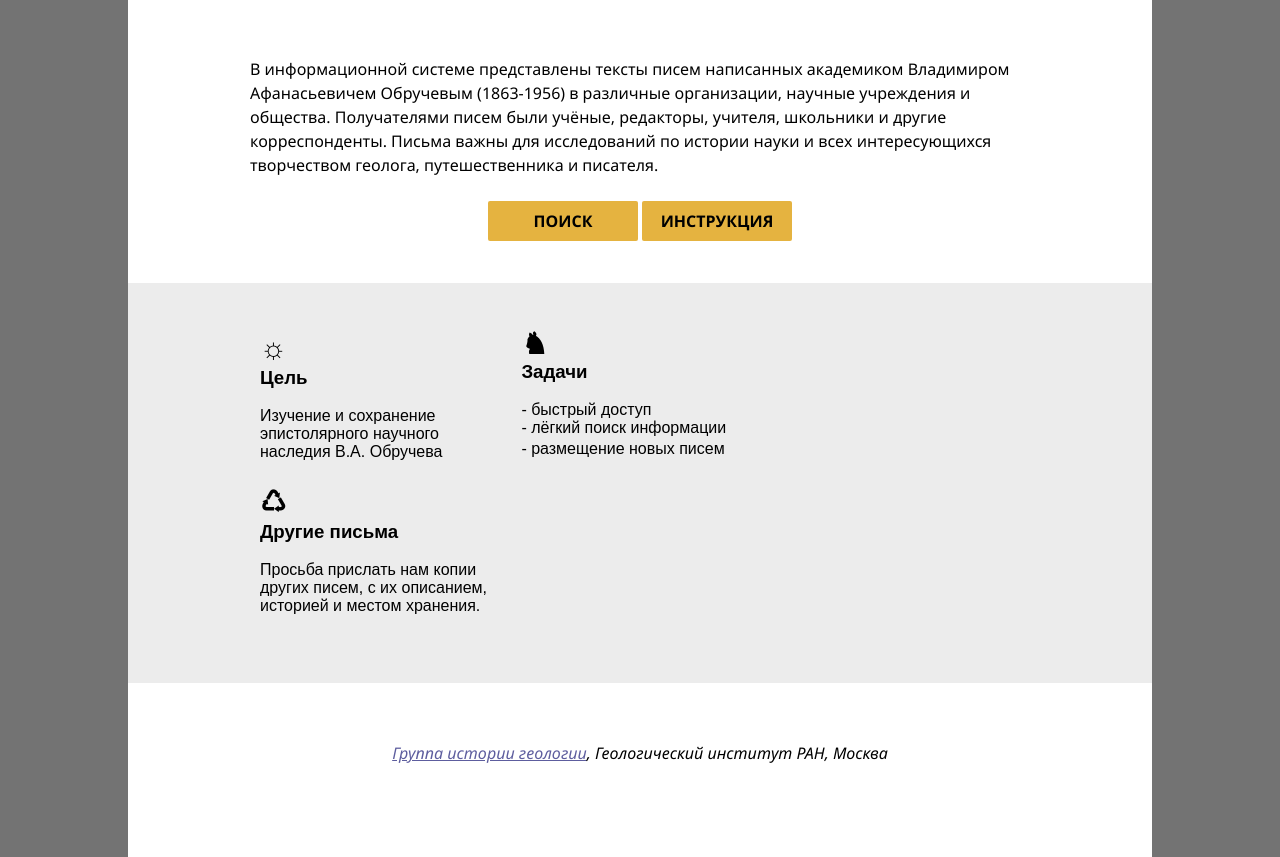
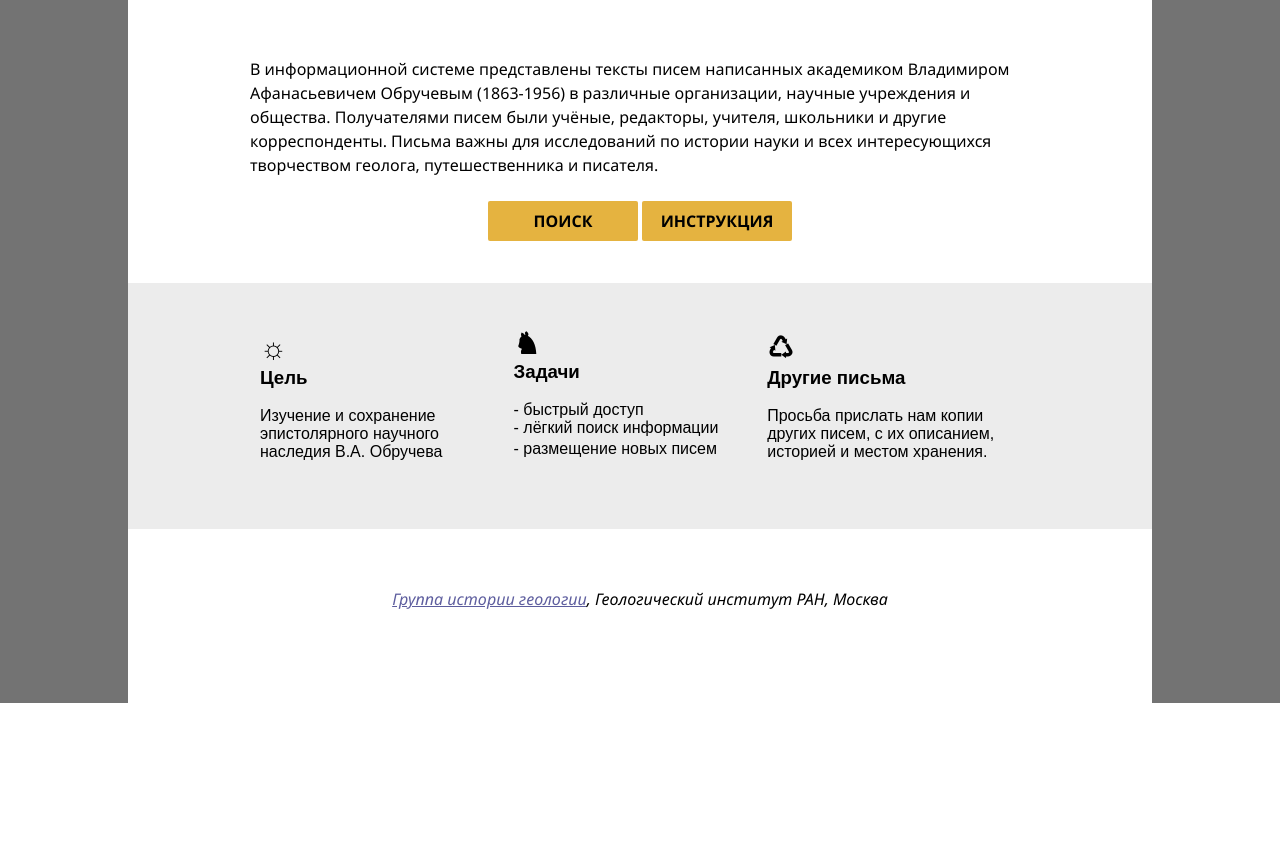
Before and after one commit to BUSH222/letterdb, a Flask app: page / in a window 1280 px wide. Shown: the part 256-1113 px from the top of the page. After the commit the page ends 959 px from the top, so only its background shows below. Run offline with Flask 2, Linux system fonts and the light colour scheme; parts of the project's set-up code (start-up, migrations or seed data) failed here and were passed over.

Commit message:
index width change

```diff
--- a/static/index_html.css
+++ b/static/index_html.css
@@ -351,7 +351,7 @@ body {
   vertical-align: top;
   position: relative;
   display: inline-block;
-  width: 33%;
+  width: 32%;
   min-height: 150px;
   background: none;
 }
@@ -381,7 +381,7 @@ body {
   vertical-align: top;
   position: relative;
   display: inline-block;
-  width: 33%;
+  width: 32%;
   min-height: 150px;
   background: none;
 }
@@ -405,7 +405,7 @@ body {
   vertical-align: top;
   position: relative;
   display: inline-block;
-  width: 33%;
+  width: 32%;
   min-height: 150px;
   background: none;
 }
```
